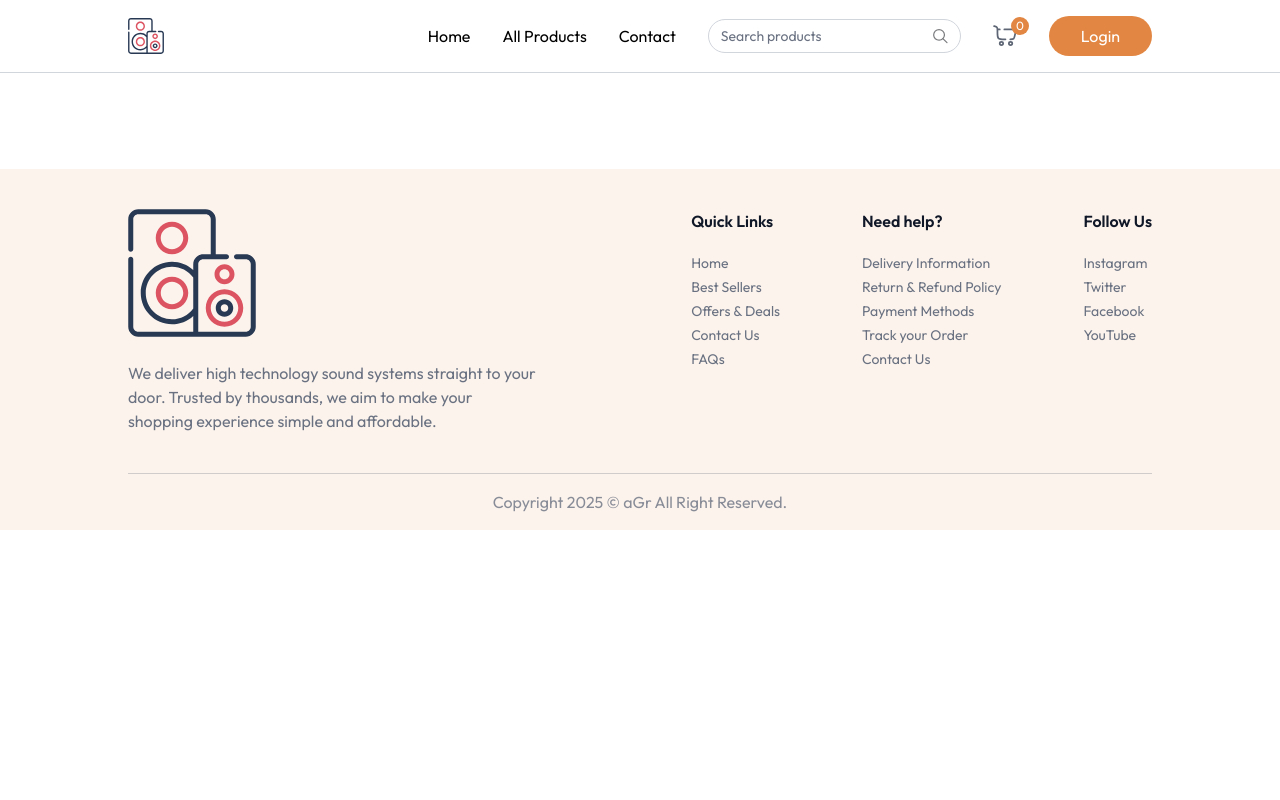
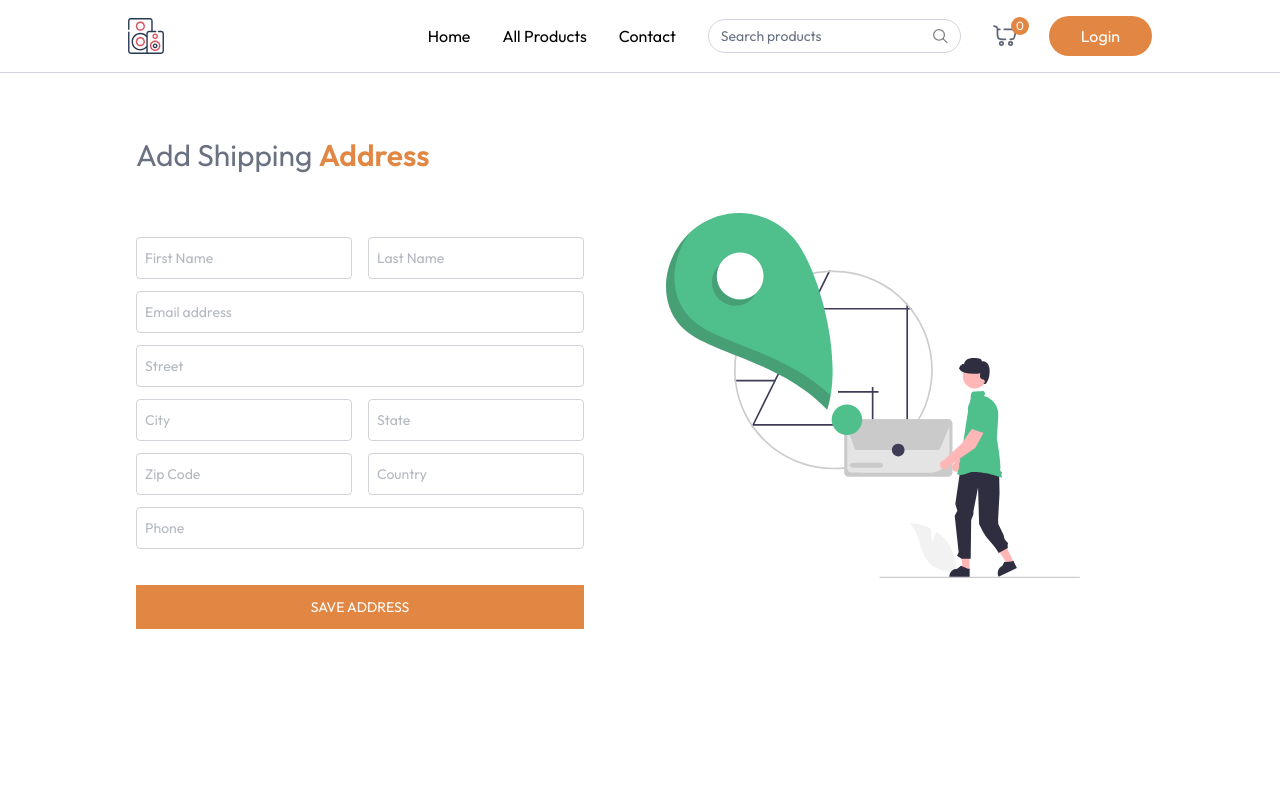
Before and after one commit to arifgr/mur-add, a React (Vite) app in the folder client/: page /add-address in a window 1280 px wide. Shown: the top 800 px of the page. Built offline with nearby package versions, Linux system fonts and the light colour scheme.

Commit message:
feat: add address page

```diff
--- a/client/src/App.jsx
+++ b/client/src/App.jsx
@@ -10,6 +10,7 @@ import AllProducts from "./pages/AllProducts";
 import ProductCategory from "./pages/ProductCategory";
 import ProductDetails from "./pages/ProductDetails";
 import Cart from "./pages/Cart";
+import AddAddress from "./pages/AddAddress";
 
 const App = () => {
   const isSellerPath = useLocation().pathname.includes("seller");
@@ -28,6 +29,7 @@ const App = () => {
           <Route path="/products/:category" element={<ProductCategory />} />
           <Route path="/products/:category/:id" element={<ProductDetails />} />
           <Route path="/cart" element={<Cart />} />
+          <Route path="/add-address" element={<AddAddress />} />
         </Routes>
       </div>
       {isSellerPath ? null : <Footer />}
--- a/client/src/assets/assets.js
+++ b/client/src/assets/assets.js
@@ -62,7 +62,7 @@ export const assets = {
   bottom_banner_image_sm,
   add_address_image,
   box_icon,
-  speaker_audio_system
+  speaker_audio_system,
 };
 
 export const categories = [
--- a/client/src/common/i18n.js
+++ b/client/src/common/i18n.js
@@ -67,6 +67,20 @@ i18n
             placeOrder: "Place Order",
             proceedToCheckout: "Proceed to Checkout",
           },
+          addAddress: {
+            address: "Address",
+            firstName: "First Name",
+            lastName: "Last Name",
+            email: "Email address",
+            street: "Street",
+            city: "City",
+            state: "State",
+            zipcode: "Zip Code",
+            country: "Country",
+            phone: "Phone",
+            saveAddress: "Save Address",
+            addShipping: "Add Shipping",
+          },
         },
       },
       tr: {
@@ -127,6 +141,20 @@ i18n
             placeOrder: "Siparişi Ver",
             proceedToCheckout: "Ödemeye Devam Et",
           },
+          addAddress: {
+            address: "Adresi",
+            firstName: "Ad",
+            lastName: "Soyad",
+            email: "E-posta  adresi",
+            street: "Sokak",
+            city: "Şehir",
+            state: "Eyalet",
+            zipcode: "Posta Kodu",
+            country: "Ülke",
+            phone: "Telefon",
+            saveAddress: "Adresi Kaydet",
+            addShipping: "Teslimat",
+          },
         },
       },
     },
--- /dev/null
+++ b/client/src/pages/AddAddress.jsx
@@ -0,0 +1,168 @@
+import React, { useEffect, useState } from "react";
+import { assets } from "../assets/assets";
+import { useAppContext } from "../context/AppContext";
+import toast from "react-hot-toast";
+import { useTranslation } from "react-i18next";
+
+// Input Field Component
+const InputField = ({ type, placeholder, name, handleChange, address }) => (
+  <input
+    className="w-full px-2 py-2.5 border border-gray-500/30 rounded outline-none text-gray-500 focus:border-primary transition"
+    type={type}
+    placeholder={placeholder}
+    onChange={handleChange}
+    name={name}
+    value={address[name]}
+    required
+  />
+);
+
+const AddAddress = () => {
+  const { t } = useTranslation();
+  const { axios, user, navigate } = useAppContext();
+
+  const [address, setAddress] = useState({
+    firstName: "",
+    lastName: "",
+    email: "",
+    street: "",
+    city: "",
+    state: "",
+    zipcode: "",
+    country: "",
+    phone: "",
+  });
+
+  const handleChange = (e) => {
+    const { name, value } = e.target;
+
+    setAddress((prevAddress) => ({
+      ...prevAddress,
+      [name]: value,
+    }));
+    console.log(address);
+  };
+
+  const onSubmitHandler = async (e) => {
+    e.preventDefault();
+    /* try {
+      const { data } = await axios.post("/api/address/add", { address });
+
+      if (data.success) {
+        toast.success(data.message);
+        navigate("/cart");
+      } else {
+        toast.error(data.message);
+      }
+    } catch (error) {
+      toast.error(error.message);
+    } */
+  };
+
+  /* useEffect(() => {
+    if (!user) {
+      navigate("/cart");
+    }
+  }, []); */
+
+  return (
+    <div className="mt-16 pb-16">
+      <p className="text-2xl md:text-3xl text-gray-500">
+        {t("addAddress.addShipping")}{" "}
+        <span className="font-semibold text-primary">
+          {t("addAddress.address")}
+        </span>
+      </p>
+      <div className="flex flex-col-reverse md:flex-row justify-between mt-10">
+        <div className="flex-1 max-w-md">
+          <form onSubmit={onSubmitHandler} className="space-y-3 mt-6 text-sm">
+            <div className="grid grid-cols-2 gap-4">
+              <InputField
+                handleChange={handleChange}
+                address={address}
+                name="firstName"
+                type="text"
+                placeholder={t("addAddress.firstName")}
+              />
+              <InputField
+                handleChange={handleChange}
+                address={address}
+                name="lastName"
+                type="text"
+                placeholder={t("addAddress.lastName")}
+              />
+            </div>
+
+            <InputField
+              handleChange={handleChange}
+              address={address}
+              name="email"
+              type="email"
+              placeholder={t("addAddress.email")}
+            />
+            <InputField
+              handleChange={handleChange}
+              address={address}
+              name="street"
+              type="text"
+              placeholder={t("addAddress.street")}
+            />
+
+            <div className="grid grid-cols-2 gap-4">
+              <InputField
+                handleChange={handleChange}
+                address={address}
+                name="city"
+                type="text"
+                placeholder={t("addAddress.city")}
+              />
+              <InputField
+                handleChange={handleChange}
+                address={address}
+                name="state"
+                type="text"
+                placeholder={t("addAddress.state")}
+              />
+            </div>
+
+            <div className="grid grid-cols-2 gap-4">
+              <InputField
+                handleChange={handleChange}
+                address={address}
+                name="zipcode"
+                type="number"
+                placeholder={t("addAddress.zipcode")}
+              />
+              <InputField
+                handleChange={handleChange}
+                address={address}
+                name="country"
+                type="text"
+                placeholder={t("addAddress.country")}
+              />
+            </div>
+
+            <InputField
+              handleChange={handleChange}
+              address={address}
+              name="phone"
+              type="text"
+              placeholder={t("addAddress.phone")}
+            />
+
+            <button className="w-full mt-6 bg-primary text-white py-3 hover:bg-primary-dull transition cursor-pointer uppercase">
+              {t("addAddress.saveAddress")}
+            </button>
+          </form>
+        </div>
+        <img
+          className="md:mr-16 mb-16 md:mt-0"
+          src={assets.add_address_image}
+          alt="Add Address"
+        />
+      </div>
+    </div>
+  );
+};
+
+export default AddAddress;
```
